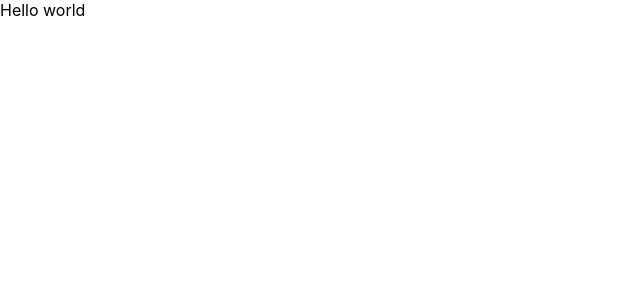
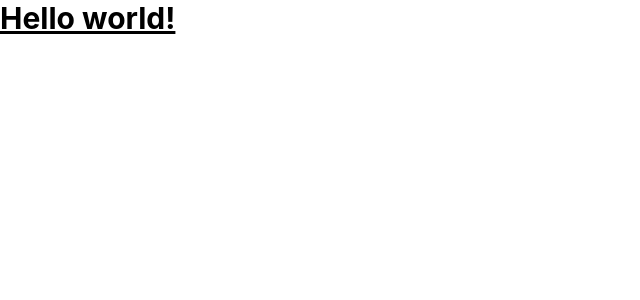
Before and after one commit to SoerenDit/climbing-coders, a React (Create React App) app in the folder christmas-calendar/: page / in a window 1280 px wide. Shown: the top 300 px of the page, without its empty margins (0-640 px from the left). Built offline with nearby package versions, Linux system fonts and the light colour scheme.

Commit message:
Added tailwind

```diff
--- a/christmas-calendar/package.json
+++ b/christmas-calendar/package.json
@@ -39,5 +39,10 @@
       "last 1 firefox version",
       "last 1 safari version"
     ]
+  },
+  "devDependencies": {
+    "autoprefixer": "^10.4.13",
+    "postcss": "^8.4.19",
+    "tailwindcss": "^3.2.4"
   }
 }
--- /dev/null
+++ b/christmas-calendar/postcss.config.js
@@ -0,0 +1,6 @@
+module.exports = {
+  plugins: {
+    tailwindcss: {},
+    autoprefixer: {},
+  },
+}
--- a/christmas-calendar/src/App.tsx
+++ b/christmas-calendar/src/App.tsx
@@ -1,8 +1,8 @@
 function App() {
   return (
-    <div>
-      Hello world
-    </div>
+      <h1 className="text-3xl font-bold underline">
+          Hello world!
+      </h1>
   );
 }
 
--- a/christmas-calendar/src/index.css
+++ b/christmas-calendar/src/index.css
@@ -1,3 +1,7 @@
+@tailwind base;
+@tailwind components;
+@tailwind utilities;
+
 body {
   margin: 0;
   font-family: -apple-system, BlinkMacSystemFont, 'Segoe UI', 'Roboto', 'Oxygen',
--- /dev/null
+++ b/christmas-calendar/tailwind.config.js
@@ -0,0 +1,10 @@
+/** @type {import('tailwindcss').Config} */
+module.exports = {
+    content: [
+        "./src/**/*.{js,jsx,ts,tsx}",
+    ],
+    theme: {
+        extend: {},
+    },
+    plugins: [],
+}
```
Also changed, not shown: 1 other file (tests, documents, lock files or other folders).
